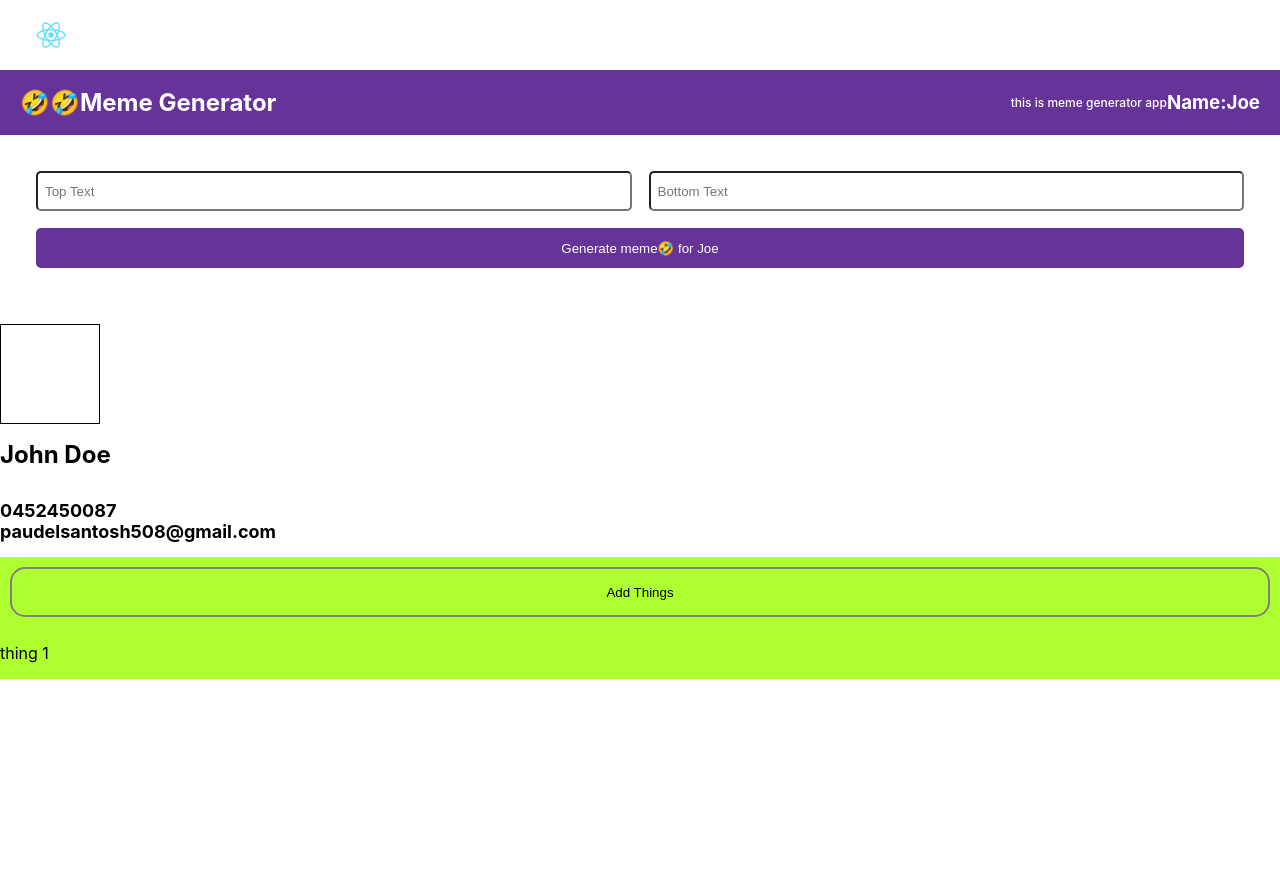
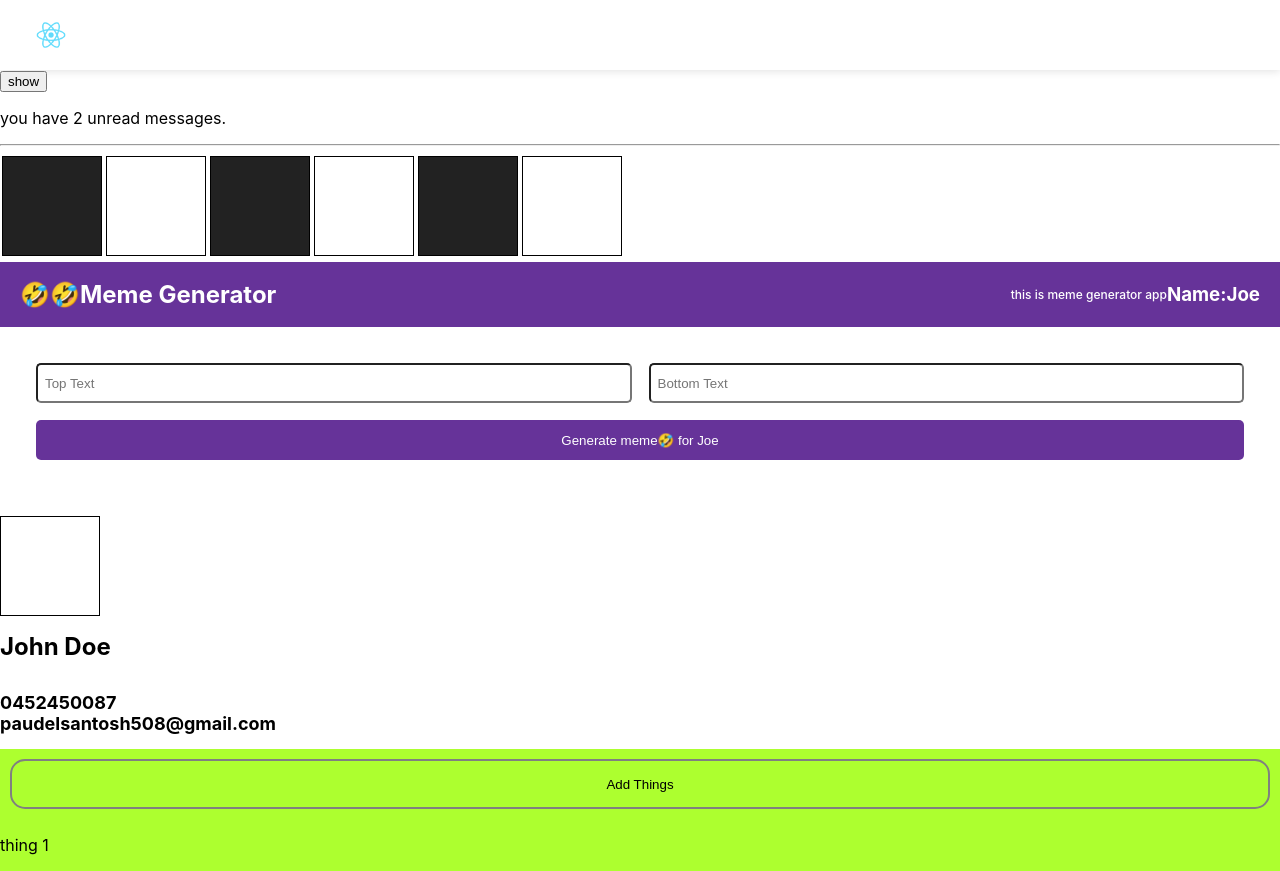
Before and after one commit to Dipak2056/practicingReactfromBeginning, a React (Create React App) app: page / in a window 1280 px wide. Before the commit the page ends 800 px from the top, so only its background shows below. Built offline with nearby package versions, Linux system fonts and the light colour scheme.

Commit message:
back after soo long

```diff
--- a/src/App.css
+++ b/src/App.css
@@ -187,3 +187,15 @@ main {
 .star-empty {
   background-color: white;
 }
+.box {
+  background-color: gray;
+  height: 100px;
+  width: 100px;
+  border: 1px solid;
+  display: inline-block;
+  margin: 2px;
+}
+.on {
+  background-color: green;
+  color: yellow;
+}
--- a/src/App.js
+++ b/src/App.js
@@ -10,6 +10,8 @@ import travelData from "./traveldata";
 import TravelCard from "./components/TravelCard";
 import Header from "./components/meme/Header";
 import Meme from "./components/meme/Meme";
+import boxesdata from "./boxes";
+import Boxes from "./components/meme/Boxes";
 
 function App() {
   // const cards = data.map((item) => {
@@ -21,10 +23,46 @@ function App() {
   // });
   // console.log(travelData);
   const [user, setUser] = useState("Joe");
+  const [squares, setSquares] = useState(boxesdata);
+  const styles = {
+    backgroundColor: "#222222",
+  };
+  const toggle = (id) => {
+    setSquares((prevSquares) => {
+      return prevSquares.map((square) => {
+        return square.id === id ? { ...square, on: !square.on } : square;
+      });
+    });
+  };
 
+  const squareElements = squares.map((square) => (
+    <Boxes id={square.id} on={square.on} toggle={toggle} />
+  ));
+
+  // to make the button to change the state
+  const [isShown, setIsShown] = useState(true);
+  const handleClick = () => {
+    setIsShown(!isShown);
+    console.log(isShown);
+  };
+  //for the messages check
+  const [messages, setmessages] = useState(["a", "b"]);
   return (
     <div className="App">
       <Navbar />
+      <button className="button" onClick={handleClick}>
+        {isShown ? "show" : "hide"}
+      </button>
+      <div>{!isShown && <h2>hi i am visible</h2>}</div>
+      <div>
+        {messages.length === 0 ? (
+          <p>you have unread messages</p>
+        ) : (
+          <p>you have {messages.length} unread messages.</p>
+        )}
+      </div>
+      <hr />
+      {squareElements}
       {/* <Hero />
       <section className="cards-list">{cards}</section>
       <section className="travel-journal">
--- /dev/null
+++ b/src/boxes.js
@@ -0,0 +1,8 @@
+export default [
+  { id: 1, on: true },
+  { id: 2, on: false },
+  { id: 3, on: true },
+  { id: 4, on: false },
+  { id: 5, on: true },
+  { id: 6, on: false },
+];
--- /dev/null
+++ b/src/components/meme/Boxes.jsx
@@ -0,0 +1,16 @@
+import React, { useState } from "react";
+
+const Boxes = (props) => {
+  const styles = {
+    backgroundColor: props.on ? "#222222" : "transparent",
+  };
+  return (
+    <div
+      style={styles}
+      className="box"
+      onClick={() => props.toggle(props.id)}
+    ></div>
+  );
+};
+
+export default Boxes;
```
